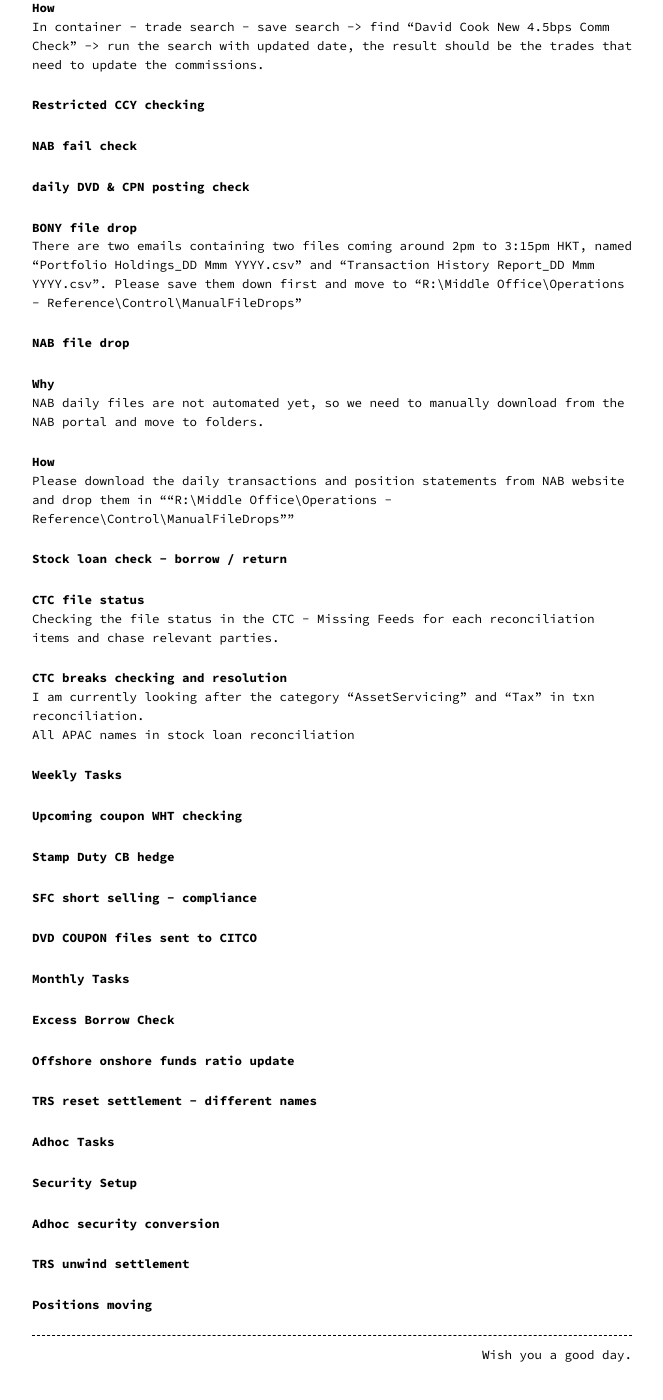
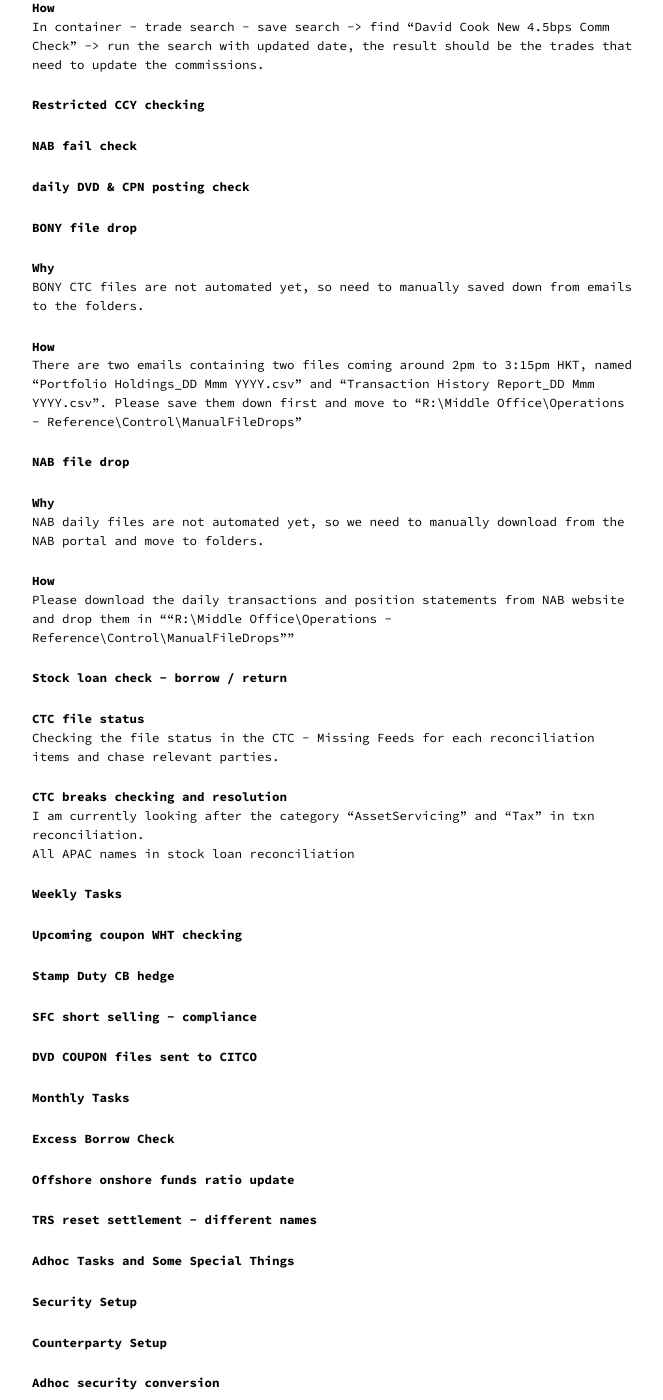
Before and after one commit to 912828qj2/912828qj2.github.io, a Jekyll site: the page built from hkmo.md, in a window 1280 px wide and 1400 px high, scrolled down 631 px. Shown: the whole window, without its empty margins (308-971 px from the left). Built offline with Jekyll 4.4.1, drawn with Linux system fonts in a browser that asks for light colours; some of the changed text lies outside the part shown.

Commit message:
Update hkmo.md

```diff
--- a/hkmo.md
+++ b/hkmo.md
@@ -30,7 +30,15 @@
 ### NAB fail check
 ### daily DVD & CPN posting check
 ### BONY file drop
+
+#### Why
+
+BONY CTC files are not automated yet, so need to manually saved down from emails to the folders.
+
+#### How
+
 There are two emails containing two files coming around 2pm to 3:15pm HKT, named "Portfolio Holdings_DD Mmm YYYY.csv" and "Transaction History Report_DD Mmm YYYY.csv". Please save them down first and move to "R:\Middle Office\Operations - Reference\Control\ManualFileDrops"
+
 ### NAB file drop
 
 #### Why
@@ -59,8 +67,15 @@
 ### Offshore onshore funds ratio update
 ### TRS reset settlement - different names
 
-## Adhoc Tasks
+## Adhoc Tasks and Some Special Things
 ### Security Setup
+
+### Counterparty Setup
+
 ### Adhoc security conversion
 ### TRS unwind settlement
 ### Positions moving
+
+### JP DVD LOCKS
+
+### China Domestic CB - TRS
```
